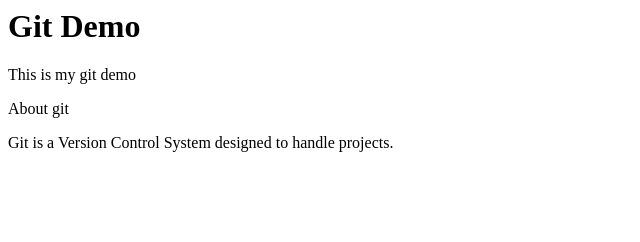
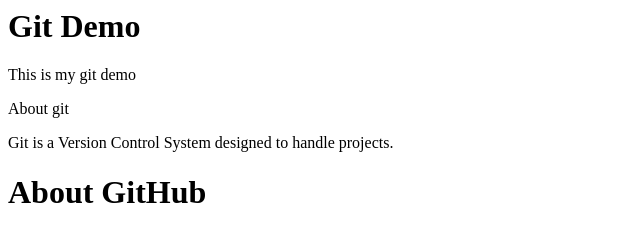
Before and after one commit to Subham62/College, a plain HTML site: page index.html in a window 1280 px wide. Shown: the whole page, without its empty margins (0-640 px from the left). Drawn offline with Linux system fonts and the light colour scheme.

Commit message:
Basic updation index.html

```diff
--- a/index.html
+++ b/index.html
@@ -2,3 +2,4 @@
 <p>This is my git demo</p>
 <div>About git</div>
 <p>Git is a Version Control System designed to handle projects.</p>
+<h1>About GitHub</h1>
```
